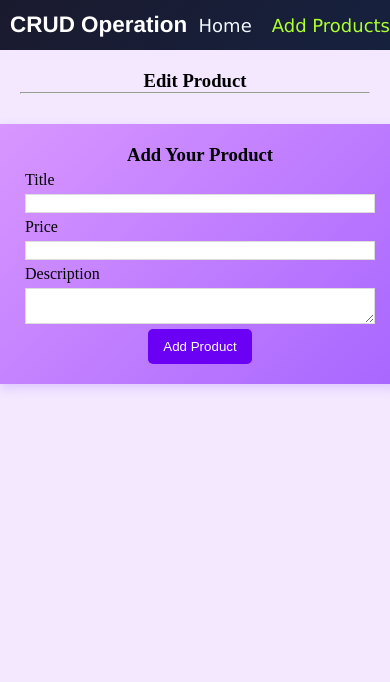
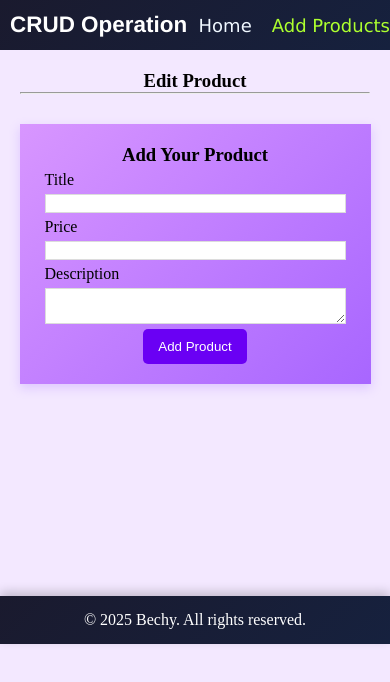
Before and after one commit to BlesonPhilip/10-product, a React (Vite) app: page /product/edit/1 in a window 390 px wide. Shown: the top 682 px of the page. Built offline with nearby package versions, Linux system fonts and the light colour scheme; no server answers.

Commit message:
styling also completed

```diff
--- a/src/App.jsx
+++ b/src/App.jsx
@@ -4,6 +4,7 @@ import { Routes, Route } from "react-router-dom";
 import Home from "./pages/Home/home";
 import Product from "./pages/AboutProduct/product";
 import Navbar from "./components/Navbar/navbar";
+import Footbar from "./components/Footbar/footbar";
 
 const App = () => {
   return (
@@ -14,6 +15,7 @@ const App = () => {
         <Route path="/product" element={<Product />} />
         <Route path="/product/edit/:id" element={<Product />} />
       </Routes>
+      <Footbar />
     </div>
   );
 };
--- a/src/components/Footbar/footbar.css
+++ b/src/components/Footbar/footbar.css
@@ -0,0 +1,33 @@
+.foot {
+  display: flex;
+  align-items: center;
+  justify-content: center; /* Center content horizontally */
+  color: white;
+  height: 60px;
+  background: linear-gradient(
+    135deg,
+    #1a1a2e,
+    #16213e
+  ); /* Dark blue gradient */
+  box-shadow: 0px -4px 10px rgba(0, 0, 0, 0.2);
+  font-size: 14px;
+  padding: 10px;
+}
+
+/* Center text inside the footer */
+.foot h3 {
+  text-align: center;
+  margin: 0;
+  font-size: 16px;
+  font-weight: 500;
+}
+
+/* Responsive Design */
+@media (max-width: 768px) {
+  .foot {
+    flex-direction: column;
+    text-align: center;
+    height: auto;
+    padding: 15px;
+  }
+}
--- a/src/components/Footbar/footbar.jsx
+++ b/src/components/Footbar/footbar.jsx
@@ -0,0 +1,11 @@
+import React from "react";
+import "./footbar.css";
+const Footbar = () => {
+  return (
+    <div className="foot">
+      <h3>© 2025 Bechy. All rights reserved.</h3>
+    </div>
+  );
+};
+
+export default Footbar;
--- a/src/pages/AboutProduct/product.css
+++ b/src/pages/AboutProduct/product.css
@@ -38,3 +38,12 @@ textarea {
   background-color: #4b0082;
   box-shadow: 0 4px 8px rgba(75, 0, 130, 0.3);
 }
+.add-product-form {
+  margin-bottom: 212px;
+}
+@media (max-width: 480px) {
+  .add-product-form {
+    width: 90%;
+    padding: 20px;
+  }
+}
```
